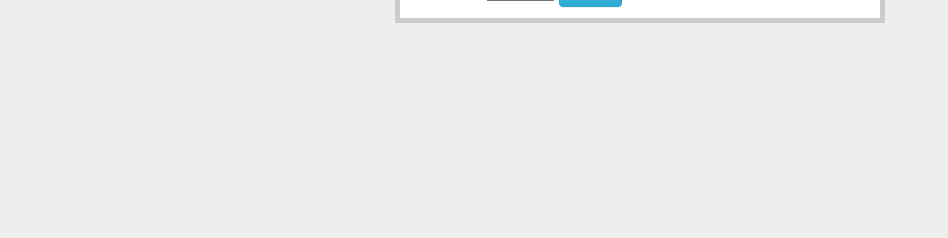
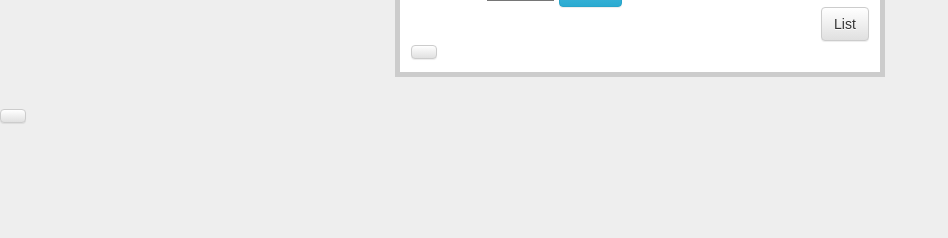
Before and after one commit to ipdae/flaskr, a Flask app: template templates/show_entry.html in a window 1280 px wide. Shown: the part 401-639 px from the top of the page, without its empty margins (0-948 px from the left). Run offline with Flask 2, Linux system fonts and the light colour scheme; the template is opened without the code that fills it, so the values that code supplies are empty; the visitor is signed in with stand-in values (Sample User, id 1); some libraries are stand-ins or nearby versions.

Commit message:
add to list button(url_for('show_list'))

```diff
--- a/templates/show_entry.html
+++ b/templates/show_entry.html
@@ -39,7 +39,7 @@
   </div>
   <div class="entry-buttons">
 	<input type="hidden" name="entryPassword1" id="entryPassword1">
-	<button type="submit" id=edit_entry class="btn btn-default">Edit</button>
+	<button type="submit" id="edit_entry" class="btn btn-default">Edit</button>
 </form>
 <form action="{{ url_for('del_entry', id=entry.id) }}" method="post" class="del-entry" style="display: inline;">
   <input type="hidden" name="entryPassword2" id="entryPassword2">
@@ -57,8 +57,8 @@
 	<input type="hidden" name="delCommentPassword" id="{{ comment.id }}">
 	<button type="submit" class="btn btn-success" id="del_comment" name="button">Delete</button>
   </div>
+  <br>
 </form>
-<br>
 {% endfor %} <!-- comment for end-->
 <br>
 <form action="{{ url_for('add_comment', id=entry.id) }}" method="post" class="add-comment" role="form">
@@ -77,6 +77,9 @@
 	<button type="submit" class="btn btn-info">Share</button>
   </div>
 </form>
+<div class="text-right">
+  <a class="btn btn-default" href="{{ url_for('show_list') }}" role="button">List</button>
+</div>
 {% else %}
 you must login first
 {% endif %}
```
